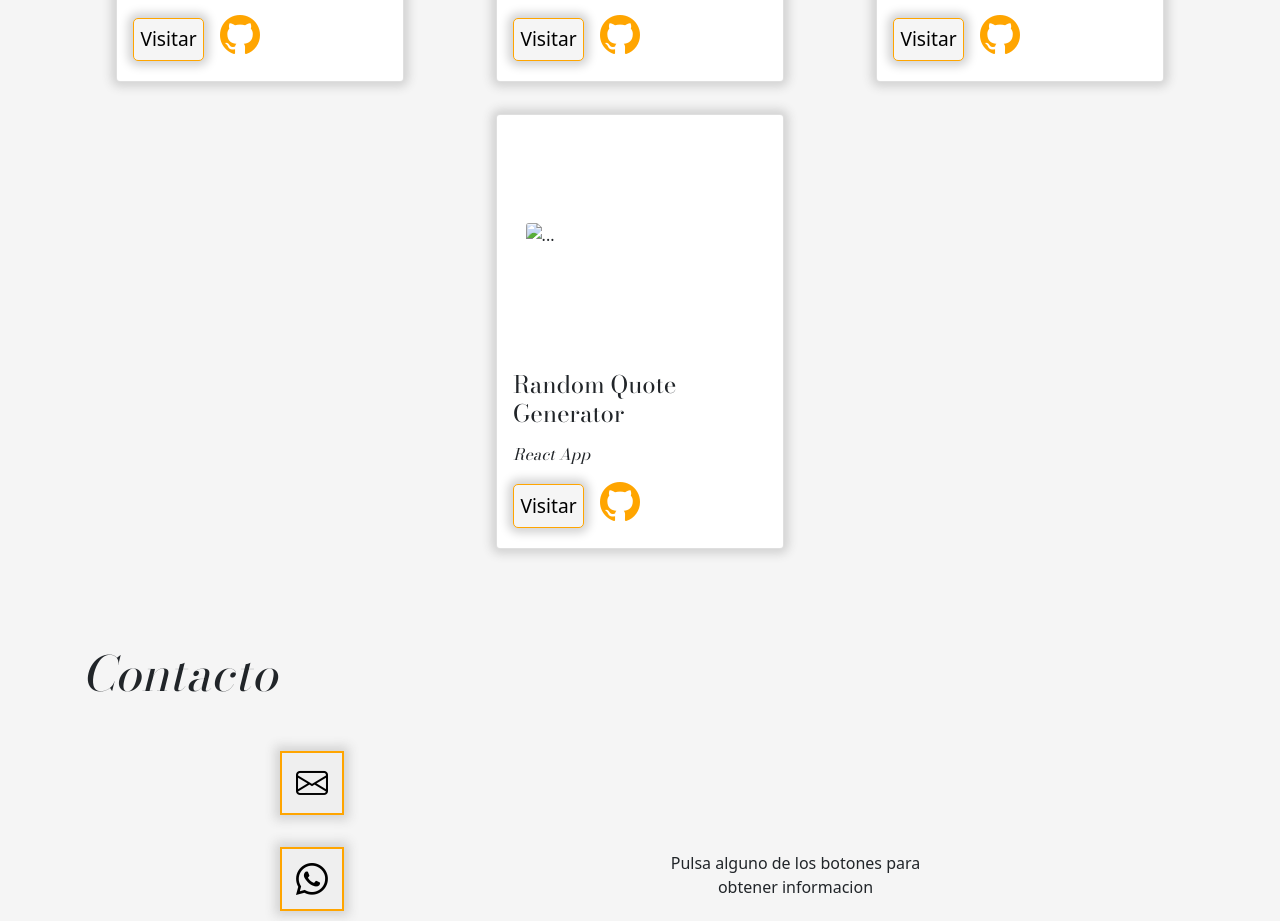
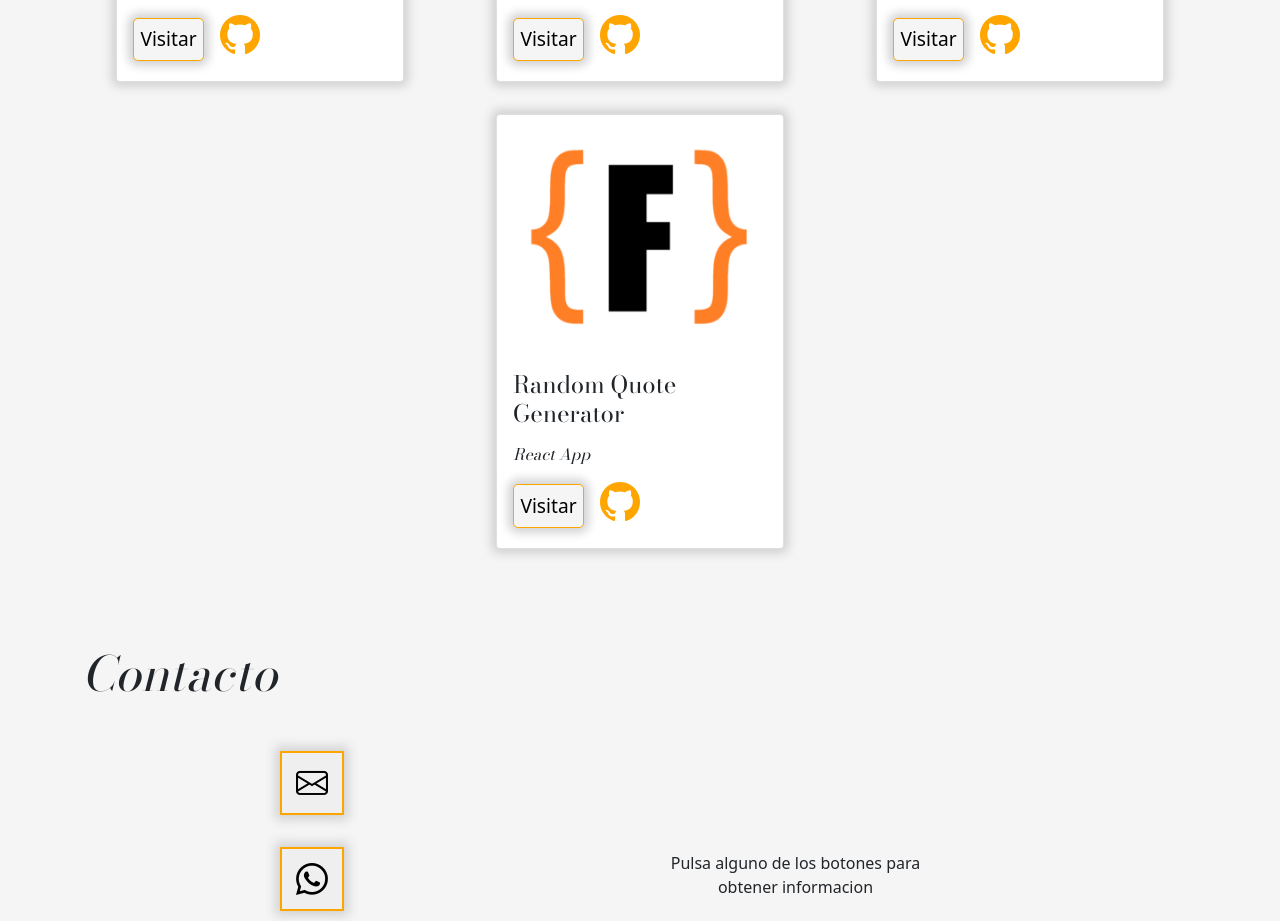
Before and after one commit to NahuelFedyszyn/nahuelfedy, a website: page index.html in a window 1280 px wide. Shown: the part 3042-3963 px from the top of the page. Drawn offline with nearby package versions, Linux system fonts and the light colour scheme.

Commit message:
25/05 Added new website

```diff
--- a/index.html
+++ b/index.html
@@ -201,7 +201,7 @@
                     <div class="col cardContainer fade-in">
                         <div id="cardRandomQuoteGenerator"  class="card fade-in" style="width: 18rem; opacity: 0;">
                             <div class="cardImgContainer">
-                                <img src="src/images/cards/logo1600x1600transparente.ico" class="card-img-top" alt="...">
+                                <img src="src/images/logo1600x1600transparente.ico" class="card-img-top" alt="...">
                             </div>
                             <div class="card-body">
                               <h5 class="card-title">Random Quote Generator</h5>
```
